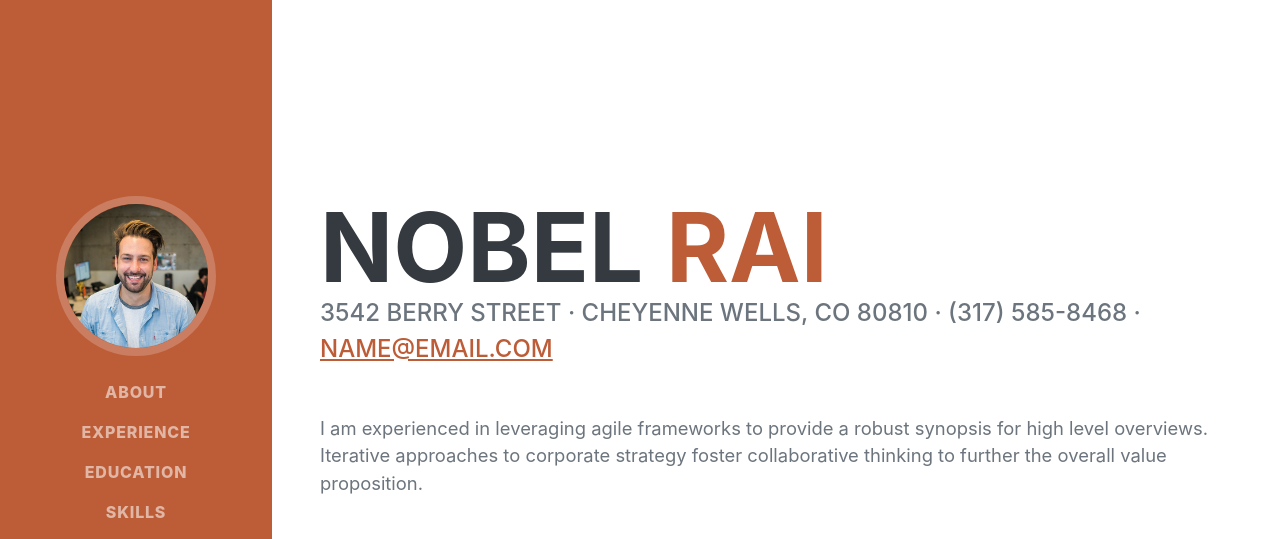
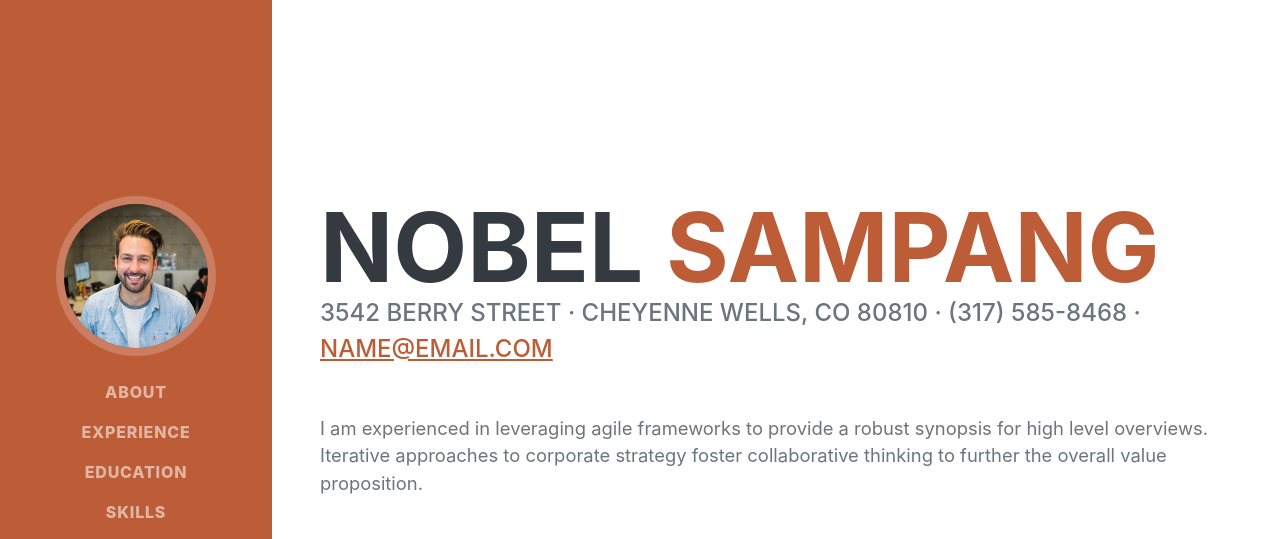
Before and after one commit to nobelrai/hosting, a plain HTML site: page index.html in a window 1280 px wide. Shown: the top 539 px of the page. Drawn offline with nearby package versions, Linux system fonts and the light colour scheme; a web font is replaced by a local one.

Commit message:
removed Rai and added Sampang

```diff
--- a/index.html
+++ b/index.html
@@ -91,7 +91,7 @@
         <div class="resume-section-content">
           <h1 class="mb-0">
             Nobel
-            <span class="text-primary">Rai</span>
+            <span class="text-primary">Sampang</span>
           </h1>
           <div class="subheading mb-5">
             3542 Berry Street · Cheyenne Wells, CO 80810 · (317) 585-8468 ·
```
